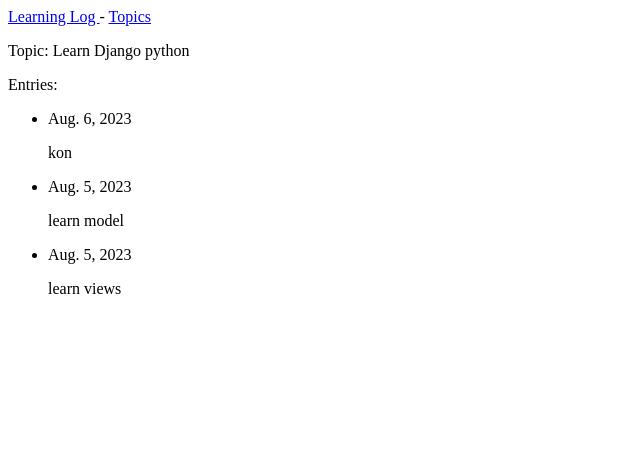
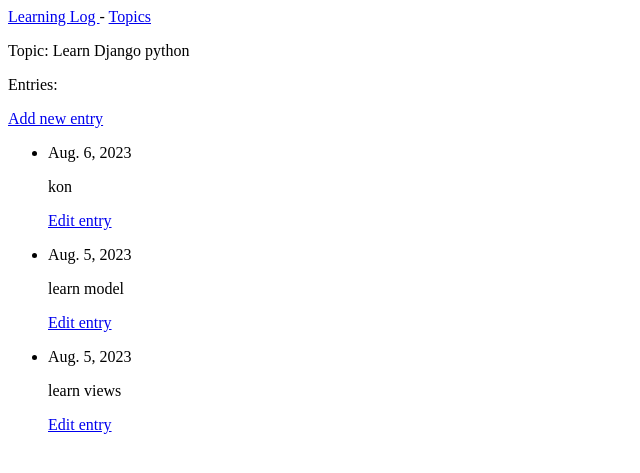
Before and after one commit to BardiaAkbari/Django-Project, a Django app: page /topics/1 in a window 1280 px wide. Shown: the top 473 px of the page, without its empty margins (0-640 px from the left). Run offline with Django 4.2, Linux system fonts and the light colour scheme; data comes from the database, SQL or seed files in the repository; both versions use the stored data as it was after the commit.

Commit message:
add new entry to my topic

```diff
--- a/learning_topics/templates/topic.html
+++ b/learning_topics/templates/topic.html
@@ -3,12 +3,22 @@
 {% block content %}
 
     <p>Topic: {{ topic.text }} </p>
+
+
     <p>Entries:</p>
+
+    <p>
+        <a href="{% url 'new_entry' topic.id %}">Add new entry</a>
+    </p>
+
     <ul>
         {% for entry in entries %}
             <li>
                 <p>{{ entry.added_date }}</p>
                 <p>{{ entry.text|linebreaks }}</p>
+                <p>
+                    <a href="{% url 'edit_entry' entry.id %}">Edit entry</a>
+                </p>
             </li>
         {% empty %}
             <li>There are no entry for this topic yet</li>
--- a/learning_topics/urls.py
+++ b/learning_topics/urls.py
@@ -6,4 +6,6 @@ urlpatterns = [
     path('topics', views.topics, name='topics'),
     path('topics/<int:topic_id>', views.topic, name='topic'),
     path('new_topic', views.new_topic, name='new_topic'),
+    path('new_entry/<int:topic_id>', views.new_entry, name='new_entry'),
+    path('edit_entry/<int:entry_id>', views.edit_entry, name='edit_entry')
 ]
--- a/learning_topics/views.py
+++ b/learning_topics/views.py
@@ -1,8 +1,8 @@
 from django.shortcuts import render, redirect
 from django.http import HttpResponse
 from django.template import loader
-from .models import Topic
-from .form import TopicFrom
+from .models import Topic, Entry
+from .form import TopicFrom, EntryForm
 
 
 def index(request):
@@ -41,5 +41,50 @@ def new_topic(request):
             form.save()
             return redirect('topics')
 
-    context = {'form': form}
+    context = {
+        'form': form
+    }
     return HttpResponse(template.render(context, request))
+
+
+def new_entry(request, topic_id):
+    template = loader.get_template('new_entry.html')
+
+    topic = Topic.objects.get(id=topic_id)
+
+    if request.method != 'POST':
+        form = EntryForm()
+    else:
+        form = EntryForm(data=request.POST)
+        if form.is_valid():
+            my_entry = form.save(commit=False)
+            my_entry.topic = topic
+            my_entry.save()
+            return redirect('topic', topic_id=topic_id)
+
+    context = {
+        'topic': topic,
+        'form': form
+    }
+    return HttpResponse(template.render(context, request))
+
+
+def edit_entry(request, entry_id):
+
+    template = loader.get_template('edit_entry.html')
+    entry = Entry.objects.get(id=entry_id)
+    topic = entry.topic
+
+    if request.method != 'POST':
+        form = EntryForm(instance=entry)
+    else:
+        form = EntryForm(instance=entry, data=request.POST)
+        if form.is_valid():
+            form.save()
+            return redirect('topic', topic_id=topic.id)
+    context = {
+        'topic': topic,
+        'entry': entry,
+        'form': form
+    }
+    return HttpResponse(template.render(context, request))
```
Also changed, not shown: learning_topics/form.py (+10 -2 lines), learning_topics/templates/edit_entry.html (added, +15 -0 lines), learning_topics/templates/new_entry.html (added, +15 -0 lines), learning_topics/templates/new_topic.html (+5 -3 lines), db.sqlite3.
